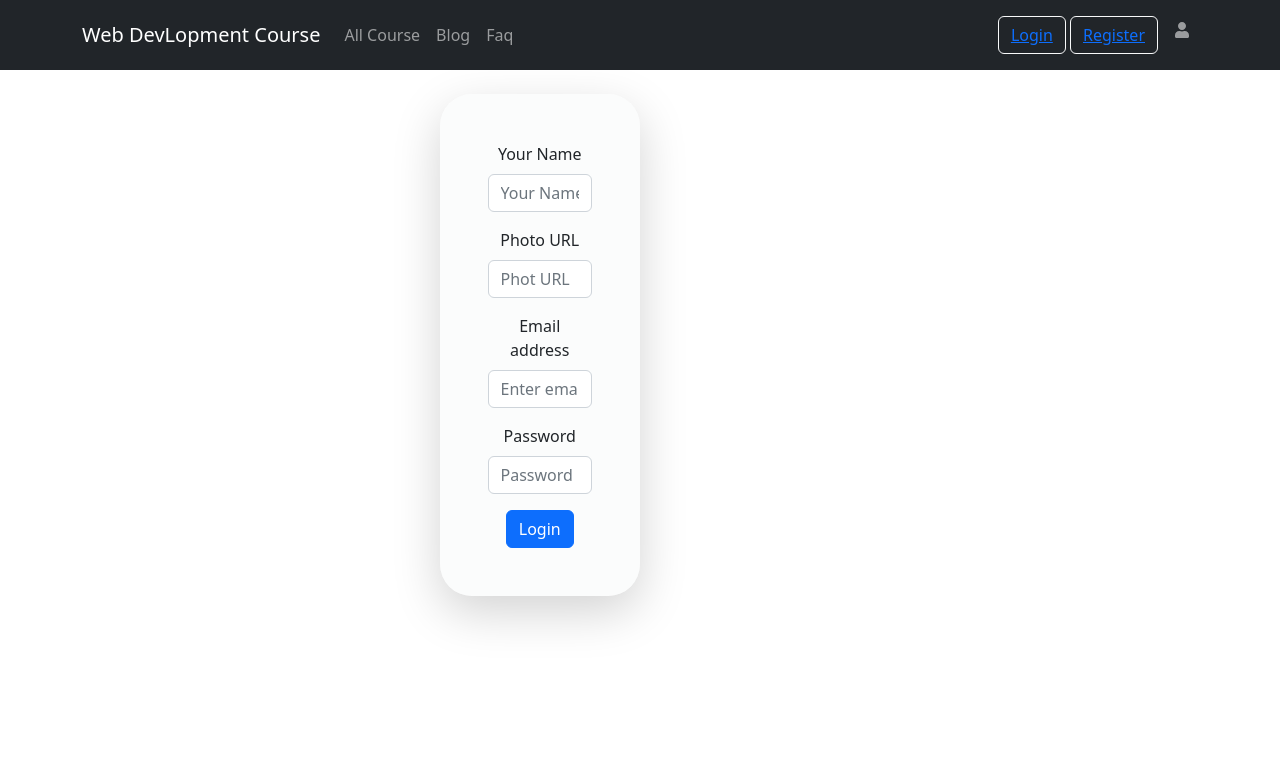
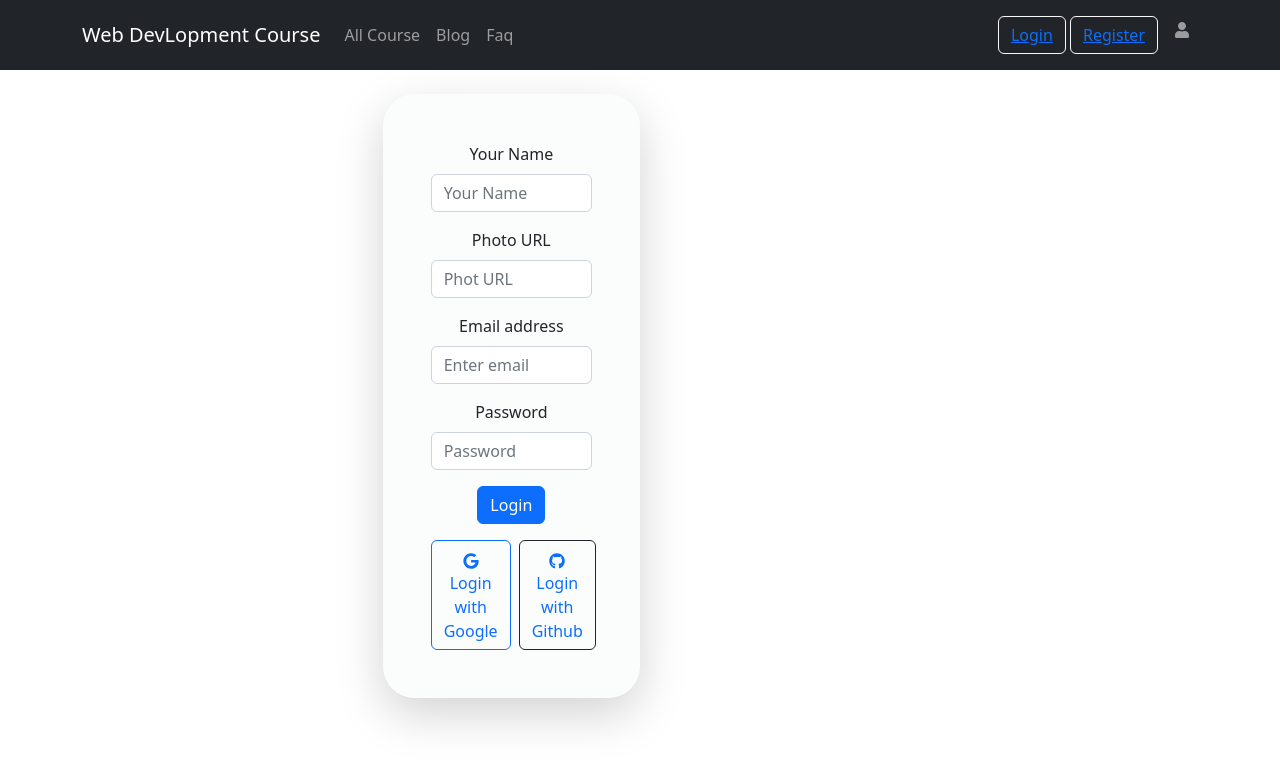
Before and after one commit to Rakib011110/Web-DevLopment-Course-web-code, a React (Create React App) app: page /register in a window 1280 px wide. Shown: the top 766 px of the page. Built offline with nearby package versions, Linux system fonts and the light colour scheme; no server answers.

Commit message:
register add

```diff
--- a/src/AllPage/ShareFile/Login/Login.js
+++ b/src/AllPage/ShareFile/Login/Login.js
@@ -104,6 +104,10 @@ const Login = () => {
                     </div>
                 </ButtonGroup>
 
+
+
+
+
             </div>
 
         </div>
--- a/src/AllPage/ShareFile/Login/Register.js
+++ b/src/AllPage/ShareFile/Login/Register.js
@@ -1,16 +1,59 @@
+import { GithubAuthProvider, GoogleAuthProvider } from 'firebase/auth';
 import React, { useContext, useState } from 'react';
 import Button from 'react-bootstrap/Button';
+import ButtonGroup from 'react-bootstrap/esm/ButtonGroup';
 import Form from 'react-bootstrap/Form';
-import { useNavigate } from 'react-router-dom';
+import { FaGithub, FaGoogle } from 'react-icons/fa';
+import { useLocation, useNavigate } from 'react-router-dom';
 import { AuthContext } from '../../../Context/AuthProvider/AuthProvider';
 
 
 
 
 const Register = () => {
-    const { createUser, profileUpdate } = useContext(AuthContext)
+    const { createUser, profileUpdate, providerLogin, githublogin } = useContext(AuthContext)
     const [errorMassage, setErrorMassage] = useState("")
     const navigate = useNavigate()
+    const location = useLocation()
+
+    const provider = new GoogleAuthProvider()
+    const githubProvider = new GithubAuthProvider()
+
+    const from = location.state?.from?.pathname || '/';
+
+
+
+
+
+    const handleGoogleSignIn = () => {
+        providerLogin(provider)
+            .then(result => {
+                const user = result.user
+                console.log(user)
+                navigate(from, { replace: true })
+            })
+            .catch(error => console.error(error))
+    }
+
+
+
+    const handleGitHubSignIn = () => {
+        githublogin(githubProvider)
+            .then(result => {
+                const user = result.user
+                console.log(user)
+                navigate(from, { replace: true })
+            })
+            .catch(error => console.error(error))
+    }
+
+
+
+
+
+
+
+
 
     const handleRegisterSubmit = (e) => {
         e.preventDefault()
@@ -79,6 +122,29 @@ const Register = () => {
                     <Form.Text className="text-danger">
                         {errorMassage}
                     </Form.Text>
+
+
+
+
+                    <div className=''>
+
+                        <ButtonGroup className=' ' vertical>
+                            <div className=' d-flex gap-2 mt-3'>
+                                <Button onClick={handleGoogleSignIn} variant="outline-primary"><FaGoogle /> Login with Google</Button>
+                                <Button onClick={handleGitHubSignIn} className='text-primary' variant="outline-dark"><FaGithub /> Login with Github</Button>
+                            </div>
+                        </ButtonGroup>
+
+
+
+
+
+                    </div>
+
+
+
+
+
                 </Form>
             </div>
         </div>
```
